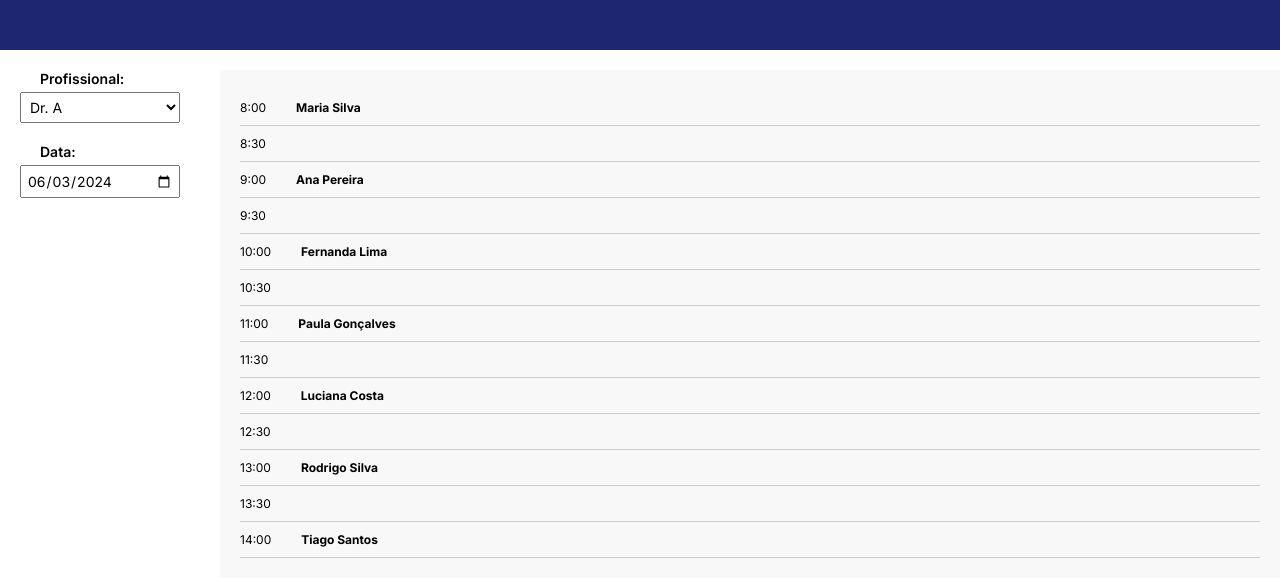
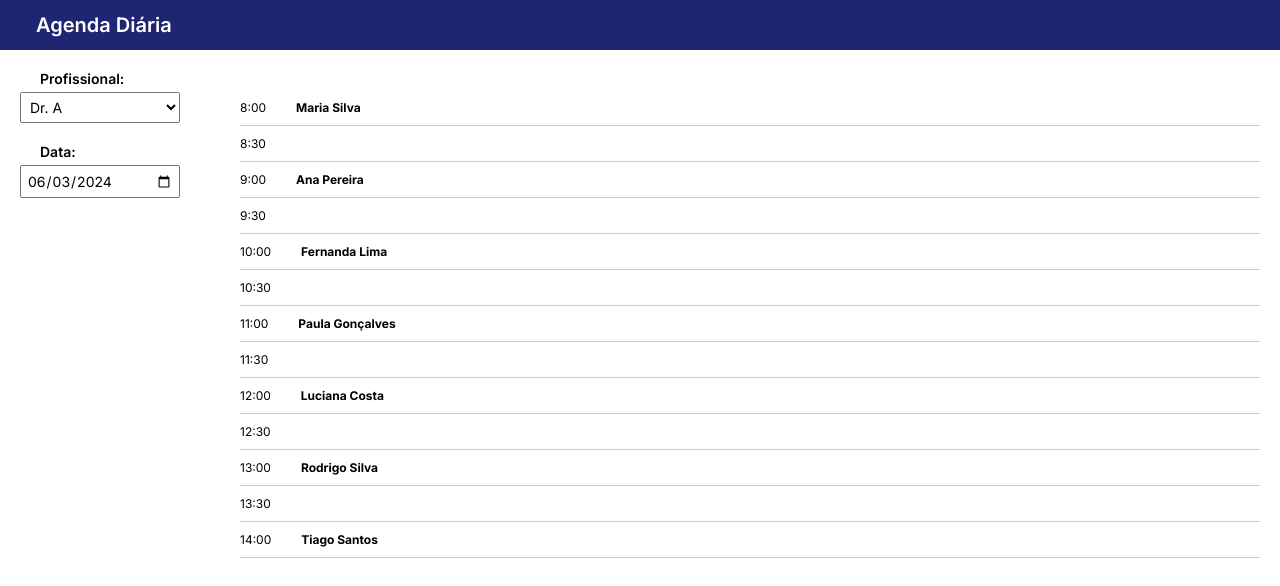
Before and after one commit to PETcisam/PetFilasInteligentes, a React (Create React App) app in the folder FrontendPET/: page /adm/marcacoes in a window 1280 px wide. Shown: the top 586 px of the page. Built offline with nearby package versions, Linux system fonts and the light colour scheme.

Commit message:
mudanças

```diff
--- a/FrontendPET/src/AdmPages/Marcacoes.css
+++ b/FrontendPET/src/AdmPages/Marcacoes.css
@@ -6,7 +6,6 @@
     color: white;
     display: flex;
     align-items: center;
-    justify-content: center;
     position: fixed;
     top: 0;
     left: 0;
@@ -25,6 +24,13 @@
     z-index: 1000;
     padding: 20px;
     box-sizing: border-box;
+}
+.titlepagemarcacoes{
+    font-family: 'Inter', sans-serif;
+    font-size: 20px;
+    color: white;
+    font-weight: 600;
+    margin-left: 36px;
 }
 
 /* Estilo para os filtros */
@@ -50,7 +56,7 @@
 
 /* Estilo para o container da agenda */
 .agenda-container {
-    background-color: #f8f8f8;
+    background-color: #ffffff;
     margin-left: 220px; /* Espaço para a barra lateral */
     margin-top: 70px; /* Espaço para a barra superior */
     padding: 20px;
--- a/FrontendPET/src/AdmPages/Marcacoes.js
+++ b/FrontendPET/src/AdmPages/Marcacoes.js
@@ -42,7 +42,7 @@ function Marcacoes() {
   return (
     <div className="pagina-marcacoes">
       <div className="barra-fixa-marcacoes">
-        <span></span>
+        <p className='titlepagemarcacoes'>Agenda Diária</p>
       </div>
       <div className="barra-lateral-marcacoes">
         <div className="filtro">
--- a/FrontendPET/src/PacientePages/ConsulAmb.css
+++ b/FrontendPET/src/PacientePages/ConsulAmb.css
@@ -1,5 +1,9 @@
-html, body{
+
+.pageconsulamb{
+
   overflow: scroll;
+  height: 100vh;
+
 }
 
 .consuls-container, .consuls2-container, .consuls3-container {
@@ -10,9 +14,11 @@ html, body{
   gap: 20px;
   margin: 40px 0;
 }
+
 #gridConsul {
   margin-left: 75px;
 }
+
 .consul {
   max-width: 200px;
   text-align: center;
@@ -24,8 +30,10 @@ html, body{
 
 .consul:hover {
   transform: scale(1.08);
-  /* box-shadow: 0 8px 16px rgba(0, 0, 0, 0.2);
-  filter: brightness(1.1); */
+}
+
+.consul:focus {
+  outline: none;
 }
 
 .consul-image {
@@ -42,6 +50,7 @@ html, body{
   font-weight: bold;
   color: #000000;
 }
-.col{
+
+.col {
   margin-bottom: 60px;
 }
--- a/FrontendPET/src/PacientePages/ConsulAmb.js
+++ b/FrontendPET/src/PacientePages/ConsulAmb.js
@@ -1,6 +1,7 @@
 import { FaUser, FaCog } from 'react-icons/fa';
 import { Link } from 'react-router-dom';
-import './ConsulAmb.css'
+import "./ConsulAmb.css"
+
 import img4 from './imgspacient/examcirur.jpeg';
 import img5 from './imgspacient/climaterio.jpg';
 import img6 from './imgspacient/cirurgiageralginecologia.png';
@@ -35,7 +36,7 @@ function ConsulAmb() {
   };
 
     return (
-        <div>
+        <div className='pageconsulamb'>
             {/* topbar    */}
             <header className="header">
                 <div className="logo">
```
